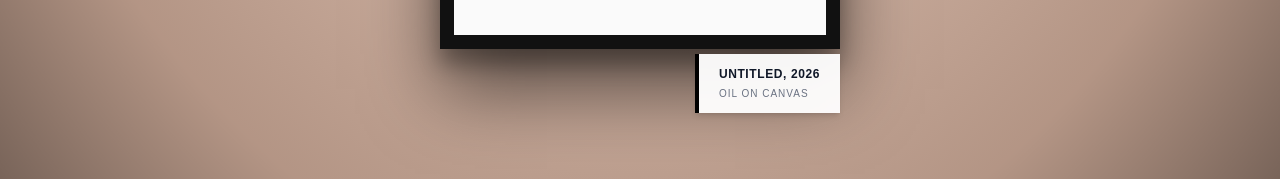
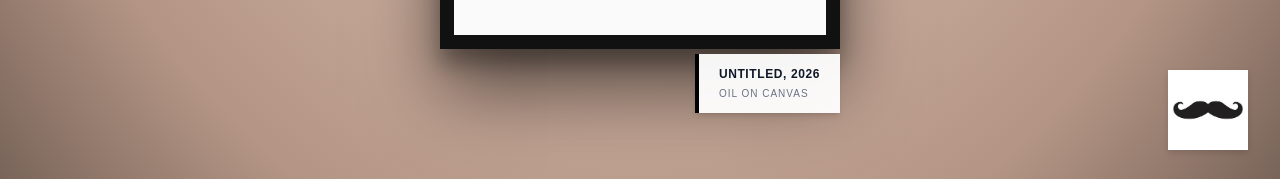
Before and after one commit to shko050212-hub/Cap, a Next.js app: page /gallery in a window 1280 px wide. Shown: the part 618-797 px from the top of the page. Built offline with nearby package versions, Linux system fonts and the light colour scheme.

Commit message:
Add docent icon

```diff
--- a/src/app/gallery/page.tsx
+++ b/src/app/gallery/page.tsx
@@ -45,6 +45,21 @@ export default function GalleryPage() {
           <p className="text-[10px] text-gray-500 mt-1 uppercase tracking-widest">Oil on Canvas</p>
         </div>
       </motion.div>
+
+      {/* 우측 하단 콧수염 도슨트 아이콘 (mix-blend-mode: multiply로 흰색 배경 제거) */}
+      <motion.div
+        initial={{ opacity: 0, scale: 0.5 }}
+        animate={{ opacity: 1, scale: 1 }}
+        transition={{ delay: 1.5, duration: 0.8, type: 'spring' }}
+        className="absolute bottom-8 right-8 w-20 h-20 z-50 cursor-pointer hover:scale-110 transition-transform"
+      >
+        <img
+          src="/docent.jfif"
+          alt="Docent"
+          className="w-full h-full object-contain drop-shadow-md"
+          style={{ mixBlendMode: 'multiply' }}
+        />
+      </motion.div>
     </motion.div>
   );
 }
```
Also changed, not shown: public/docent.jfif (added).
